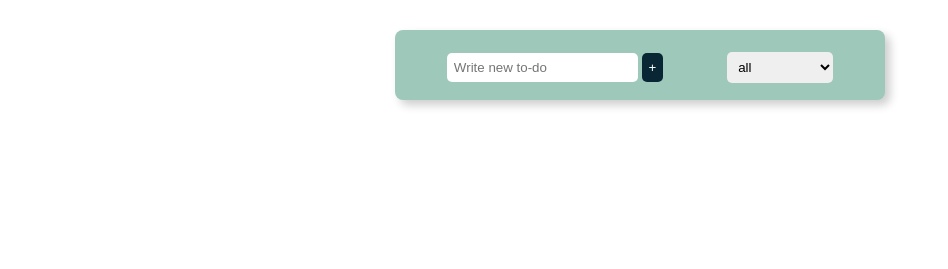
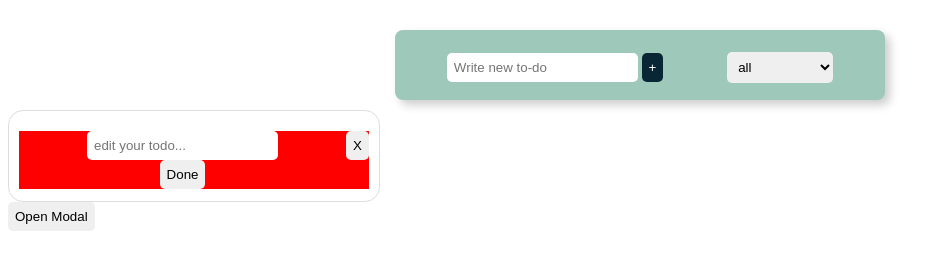
Before and after one commit to rezvan9/Todo-app, a plain HTML site: page index.html in a window 1280 px wide. Shown: the part 135-404 px from the top of the page, without its empty margins (0-948 px from the left). Drawn offline with Linux system fonts and the light colour scheme.

Commit message:
created modal section

```diff
--- a/app.js
+++ b/app.js
@@ -52,7 +52,7 @@ function createTodos(todos) {
               <span class="todo__createdAt">${new Date(
                 todo.createdAt
               ).toLocaleDateString("fa-IR")}</span>
-              <button class="todo__edit">
+              <button data-todo-id=${todo.id} class="todo__edit">
               <i class="fa-solid fa-pen"></i>
             </button>
               <button data-todo-id=${todo.id} class="todo__check">
@@ -72,6 +72,9 @@ function createTodos(todos) {
 
   const checkBtns = [...document.querySelectorAll(".todo__check")];
   checkBtns.forEach((btn) => btn.addEventListener("click", checkTodo));
+
+  const editBtns = [...document.querySelectorAll(".todo__edit")];
+  editBtns.forEach((btn) => btn.addEventListener("click", editTodo));
 }
 
 function filterTodos() {
@@ -115,6 +118,14 @@ function checkTodo(e) {
   filterTodos();
 }
 
+function editTodo(e) {
+  const newInput =
+  const todos = getAllTodos();
+  const todoId = Number(e.target.dataset.todoId);
+  const todo = todos.find((t) => t.id === todoId);
+  todo.title =
+}
+
 //localStorage
 
 function getAllTodos() {
--- a/index.html
+++ b/index.html
@@ -54,6 +54,24 @@
       </div>
     </section>
 
+    <section class="modal hidden">
+      <div class="modal-container">
+        <button class="btn-close">X</button>
+        <div class="form-wrapper">
+          <form>
+            <input
+              type="text"
+              class="edit-input"
+              placeholder="edit your todo..."
+            />
+            <button class="edit-btn" type="submit">Done</button>
+          </form>
+        </div>
+      </div>
+    </section>
+    <div class="overlay hidden"></div>
+    <button class="btn btn-open">Open Modal</button>
+
     <script src="./app.js"></script>
   </body>
 </html>
--- a/styles.css
+++ b/styles.css
@@ -94,3 +94,33 @@ button > i {
   margin-left: 0.5rem;
   color: #092635;
 }
+
+.modal {
+  width: 350px;
+  padding: 1rem;
+  min-height: 70px;
+  background-color: white;
+  border: 1px solid #ddd;
+  border-radius: 15px;
+}
+
+/* .modal-container {
+  position: relative;
+} */
+
+.form-wrapper {
+  margin-top: 10px;
+  background-color: red;
+}
+
+.modal-container form {
+  display: flex;
+  flex-direction: column;
+  justify-content: space-between;
+  align-items: center;
+}
+
+.btn-close {
+  float: right;
+  margin-top: 0;
+}
```
